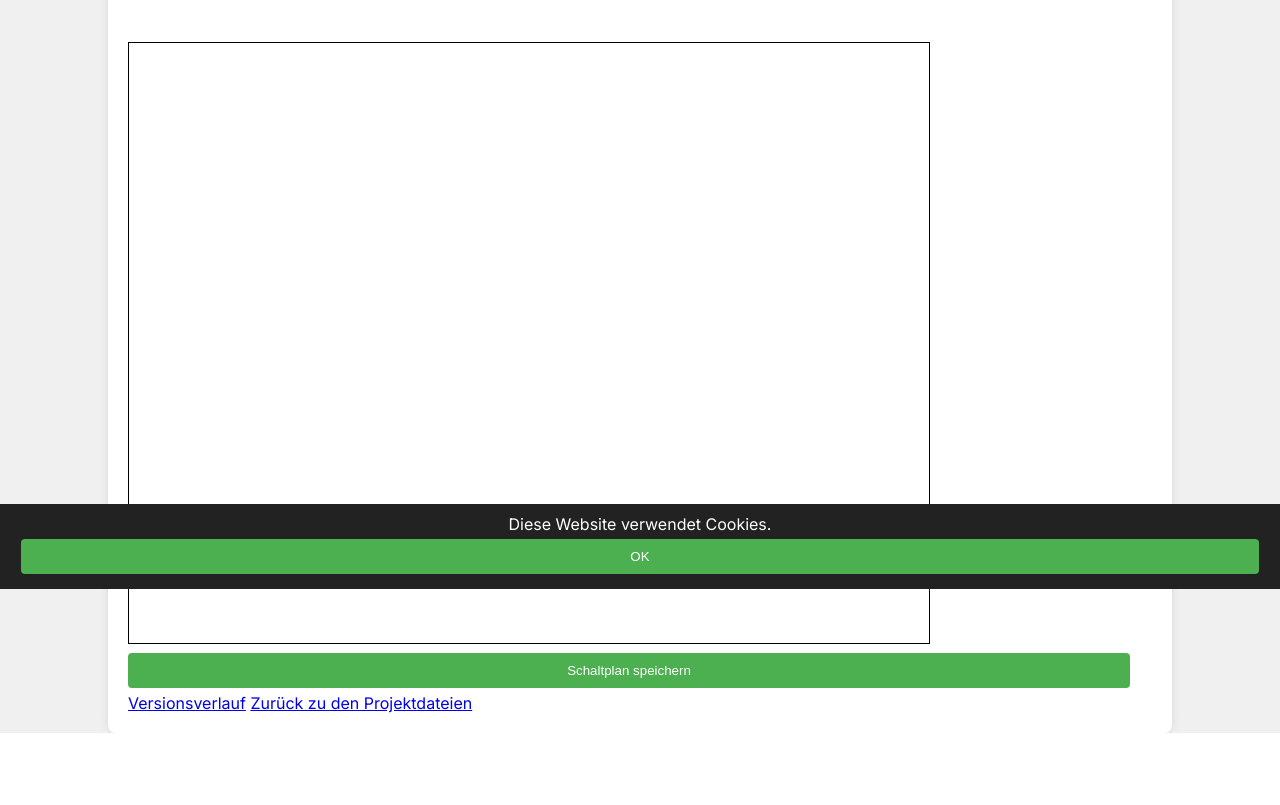
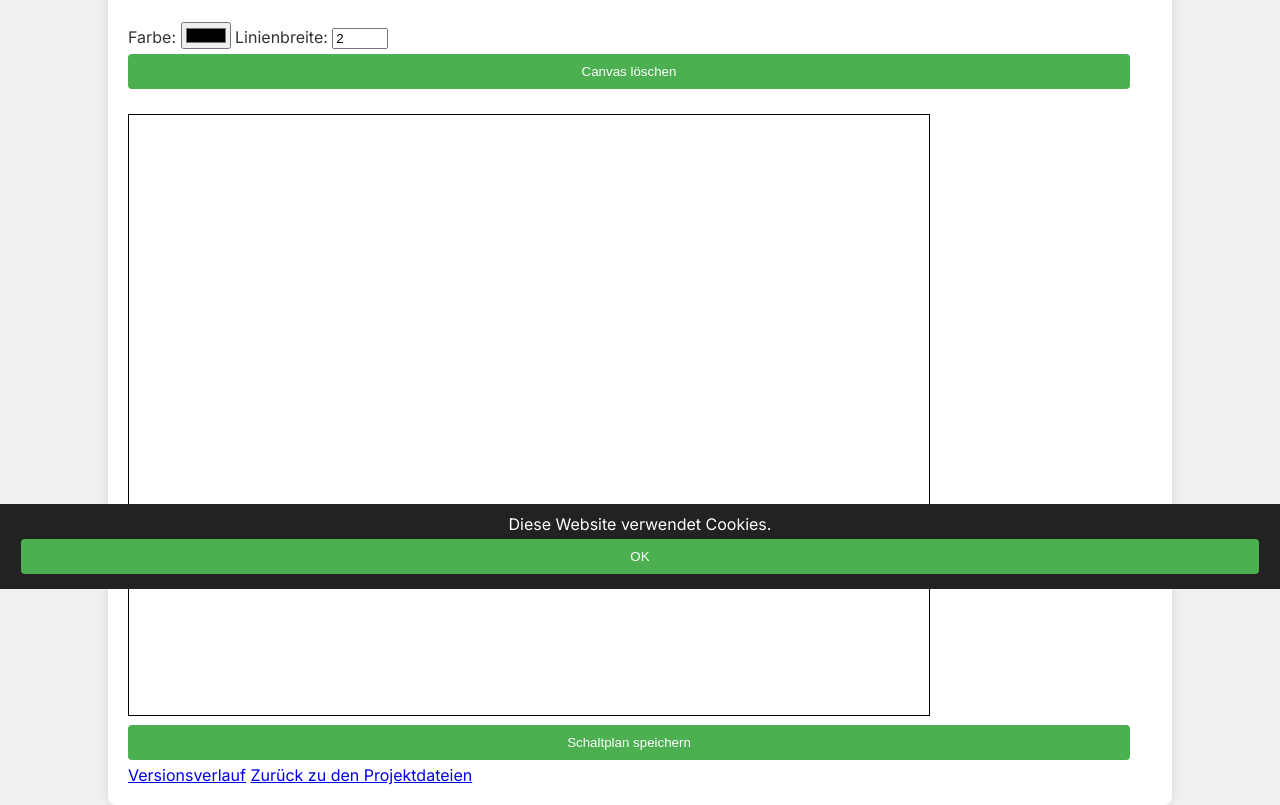
Before and after one commit to Joernsgeilesprojekt/draw.e-constructions.github.io, a PHP site: page /edit_design.php?design_id=1 in a window 1280 px wide. Shown: the part 211-1016 px from the top of the page. Before the commit the page ends 944 px from the top, so only its background shows below. Run offline with PHP 8.4, Linux system fonts and the light colour scheme; the visitor is signed in with stand-in values (Sample User, id 1); data that the repository does not hold is empty.

Commit message:
Enhance drawing canvas

```diff
--- a/canvas.js
+++ b/canvas.js
@@ -1,29 +1,43 @@
-window.onload = function() {
+document.addEventListener('DOMContentLoaded', () => {
     const canvas = document.getElementById('circuitCanvas');
+    if (!canvas) return;
     const ctx = canvas.getContext('2d');
     let drawing = false;
 
-    canvas.addEventListener('mousedown', function(e) {
+    const colorPicker = document.getElementById('colorPicker');
+    const widthInput = document.getElementById('lineWidth');
+    const clearButton = document.getElementById('clearCanvas');
+
+    const getColor = () => (colorPicker ? colorPicker.value : '#000000');
+    const getWidth = () => (widthInput ? parseInt(widthInput.value, 10) || 1 : 1);
+
+    canvas.addEventListener('mousedown', (e) => {
         drawing = true;
         ctx.beginPath();
         ctx.moveTo(e.offsetX, e.offsetY);
     });
 
-    canvas.addEventListener('mousemove', function(e) {
-        if (drawing) {
-            ctx.lineTo(e.offsetX, e.offsetY);
-            ctx.stroke();
-        }
+    canvas.addEventListener('mousemove', (e) => {
+        if (!drawing) return;
+        ctx.strokeStyle = getColor();
+        ctx.lineWidth = getWidth();
+        ctx.lineTo(e.offsetX, e.offsetY);
+        ctx.stroke();
     });
 
-    canvas.addEventListener('mouseup', function() {
+    const stopDrawing = () => {
         drawing = false;
-    });
+    };
 
-    canvas.addEventListener('mouseout', function() {
-        drawing = false;
-    });
-}
+    canvas.addEventListener('mouseup', stopDrawing);
+    canvas.addEventListener('mouseleave', stopDrawing);
+
+    if (clearButton) {
+        clearButton.addEventListener('click', () => {
+            ctx.clearRect(0, 0, canvas.width, canvas.height);
+        });
+    }
+});
 
 function saveCanvas() {
     const canvas = document.getElementById('circuitCanvas');
--- a/edit_design.php
+++ b/edit_design.php
@@ -36,38 +36,13 @@ $image_data = base64_encode($image_data);
     </script>
     <script src="canvas.js"></script>
     <script>
-        window.onload = function() {
+        window.addEventListener('DOMContentLoaded', () => {
             const canvas = document.getElementById('circuitCanvas');
             const ctx = canvas.getContext('2d');
-            let drawing = false;
-
             const img = new Image();
             img.src = image_data;
-            img.onload = function() {
-                ctx.drawImage(img, 0, 0);
-            }
-
-            canvas.addEventListener('mousedown', function(e) {
-                drawing = true;
-                ctx.beginPath();
-                ctx.moveTo(e.offsetX, e.offsetY);
-            });
-
-            canvas.addEventListener('mousemove', function(e) {
-                if (drawing) {
-                    ctx.lineTo(e.offsetX, e.offsetY);
-                    ctx.stroke();
-                }
-            });
-
-            canvas.addEventListener('mouseup', function() {
-                drawing = false;
-            });
-
-            canvas.addEventListener('mouseout', function() {
-                drawing = false;
-            });
-        }
+            img.onload = () => ctx.drawImage(img, 0, 0);
+        });
 
         function saveCanvas() {
             const canvas = document.getElementById('circuitCanvas');
@@ -93,6 +68,11 @@ $image_data = base64_encode($image_data);
 <?php include 'header.php'; ?>
 <div class="container">
     <h1>Schaltplan bearbeiten: <?= htmlspecialchars($name) ?></h1>
+    <div class="draw-controls">
+        <label>Farbe: <input type="color" id="colorPicker" value="#000000"></label>
+        <label>Linienbreite: <input type="number" id="lineWidth" value="2" min="1" max="10"></label>
+        <button id="clearCanvas">Canvas löschen</button>
+    </div>
     <canvas id="circuitCanvas" width="800" height="600"></canvas>
     <br>
     <button onclick="saveCanvas()">Schaltplan speichern</button>
--- a/edit_project.php
+++ b/edit_project.php
@@ -89,6 +89,11 @@ $files = array_diff(scandir($directory), array('..', '.'));
         <?php endwhile; ?>
     </table>
     <h2>Schaltplan erstellen/bearbeiten</h2>
+    <div class="draw-controls">
+        <label>Farbe: <input type="color" id="colorPicker" value="#000000"></label>
+        <label>Linienbreite: <input type="number" id="lineWidth" value="2" min="1" max="10"></label>
+        <button id="clearCanvas">Canvas löschen</button>
+    </div>
     <canvas id="circuitCanvas" width="800" height="600"></canvas>
     <br>
     <button onclick="saveCanvas()">Schaltplan speichern</button>
--- a/tools.css
+++ b/tools.css
@@ -23,3 +23,9 @@
     border-radius: 4px;
     font-size: 12px;
 }
+
+.draw-controls {
+    margin-bottom: 10px;
+    display: flex;
+    gap: 10px;
+}
```
